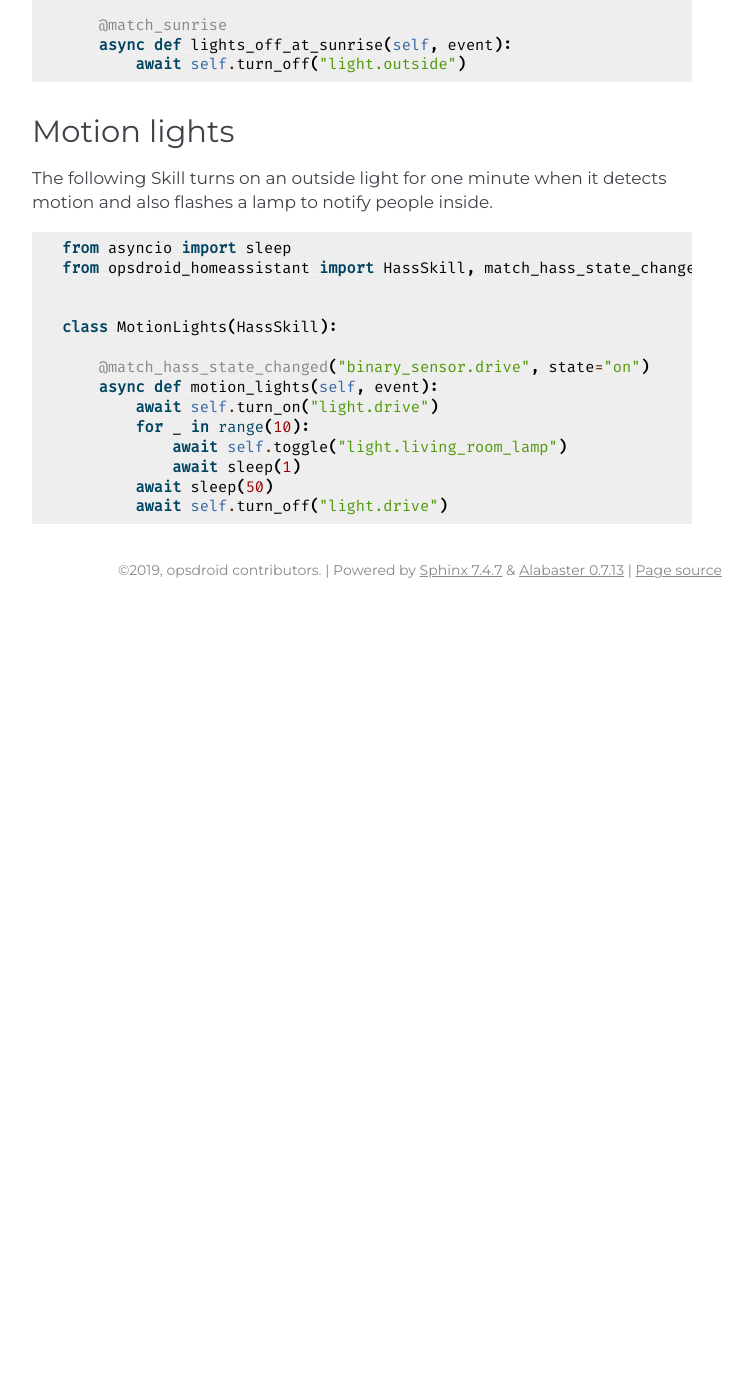
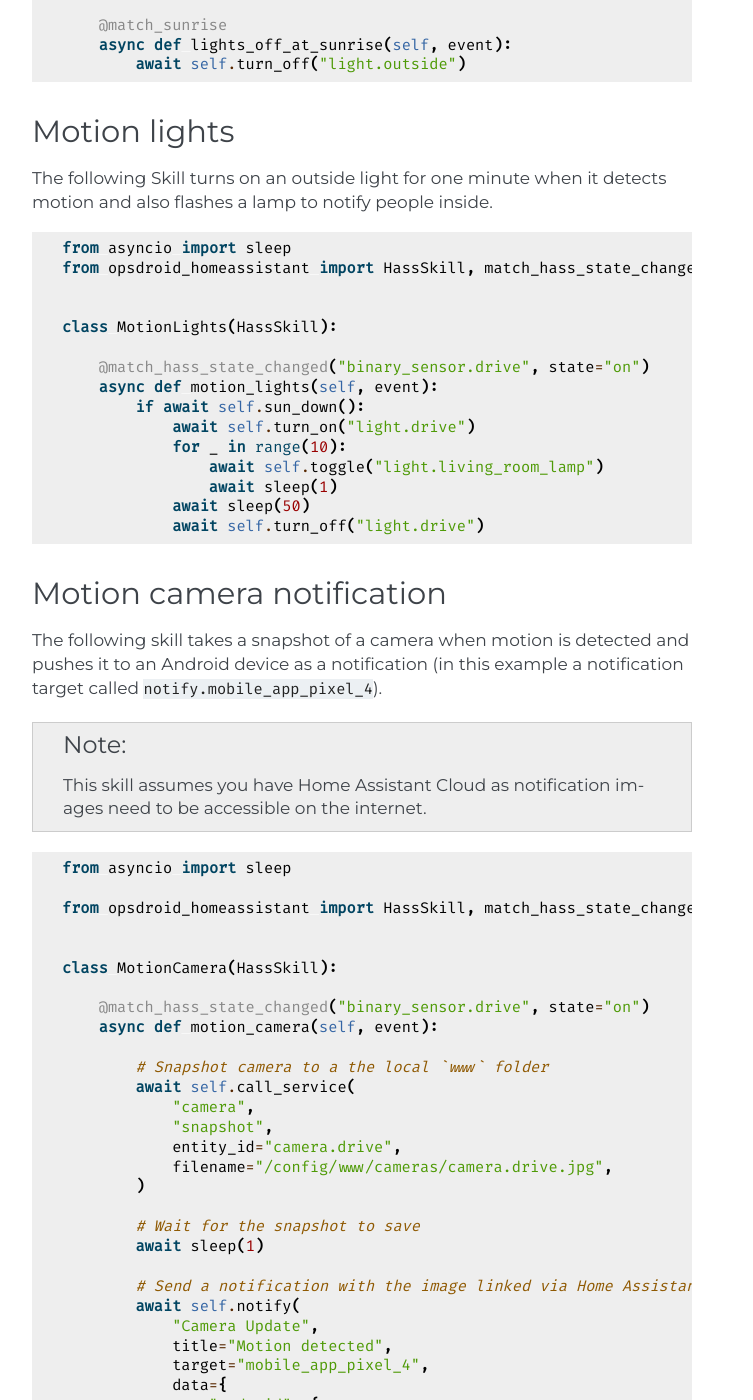
Before and after one commit to opsdroid/opsdroid-homeassistant, a Sphinx documentation site: the page built from docs/examples.md, in a window 1280 px wide and 1400 px high, scrolled down 416 px. Shown: the whole window, without its empty margins (388-1141 px from the left). Built offline with Sphinx 7.4.7, drawn with Linux system fonts in a browser that asks for light colours; before the commit the page ends 1025 px from its top, so only the background shows below that; some of the changed text lies outside the part shown.

Commit message:
Add more examples (#6)
* Add more examples

* Fix class name

````diff
--- a/docs/examples.md
+++ b/docs/examples.md
@@ -34,10 +34,87 @@
 
     @match_hass_state_changed("binary_sensor.drive", state="on")
     async def motion_lights(self, event):
-        await self.turn_on("light.drive")
-        for _ in range(10):
-            await self.toggle("light.living_room_lamp")
-            await sleep(1)
-        await sleep(50)
-        await self.turn_off("light.drive")
+        if await self.sun_down():
+            await self.turn_on("light.drive")
+            for _ in range(10):
+                await self.toggle("light.living_room_lamp")
+                await sleep(1)
+            await sleep(50)
+            await self.turn_off("light.drive")
 ```
+
+## Motion camera notification
+
+The following skill takes a snapshot of a camera when motion is detected and pushes it to an Android device as a notification (in this example a notification target called `notify.mobile_app_pixel_4`).
+
+```eval_rst
+.. note::
+    This skill assumes you have Home Assistant Cloud as notification images need to be accessible on the internet.
+```
+
+```python
+from asyncio import sleep
+
+from opsdroid_homeassistant import HassSkill, match_hass_state_changed
+
+
+class MotionCamera(HassSkill):
+
+    @match_hass_state_changed("binary_sensor.drive", state="on")
+    async def motion_camera(self, event):
+
+        # Snapshot camera to a the local `www` folder
+        await self.call_service(
+            "camera",
+            "snapshot",
+            entity_id="camera.drive",
+            filename="/config/www/cameras/camera.drive.jpg",
+        )
+
+        # Wait for the snapshot to save
+        await sleep(1)
+
+        # Send a notification with the image linked via Home Assistant Cloud
+        await self.notify(
+            "Camera Update",
+            title="Motion detected",
+            target="mobile_app_pixel_4",
+            data={
+                "android": {
+                    "notification": {
+                        "image": "https://<Your Home Assistant Cloud ID>.ui.nabu.casa/local/cameras/camera.drive.jpg"
+                    }
+                }
+            },
+        )
+```
+
+## Tortoise lights
+
+I own a Mediterranean tortoise but live in a slightly colder climate and therefore he needs some artificial UV lighting on dull days. But if the natural sunlight is strong enough I don't want to waste power on the lighting.
+
+This is an example of the skill I use to automate the lights.
+
+```eval_rst
+.. note::
+    I use the Met Office sensor to get the UV information.
+```
+
+```python
+from asyncio import sleep
+
+from opsdroid_homeassistant import HassSkill, match_hass_state_changed, natch_sunrise, match_sunset
+
+
+class TortoiseSkill(HassSkill):
+
+    @match_sunrise
+    @match_sunset
+    @match_hass_state_changed("sensor.met_office_uv")
+    async def tortoise_lamp(self, event):
+        uv = int(await self.get_state("sensor.met_office_uv"))
+        if await self.sun_up() and uv < 5:
+            self.turn_on("switch.tortoise")
+        else:
+            self.turn_off("switch.tortoise")
+```
````
Also changed, not shown: 1 other file.
